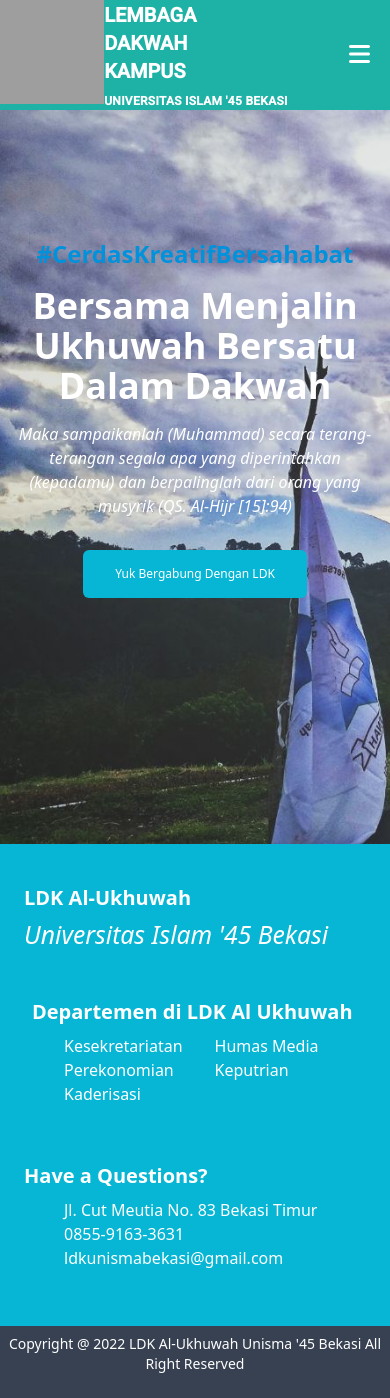
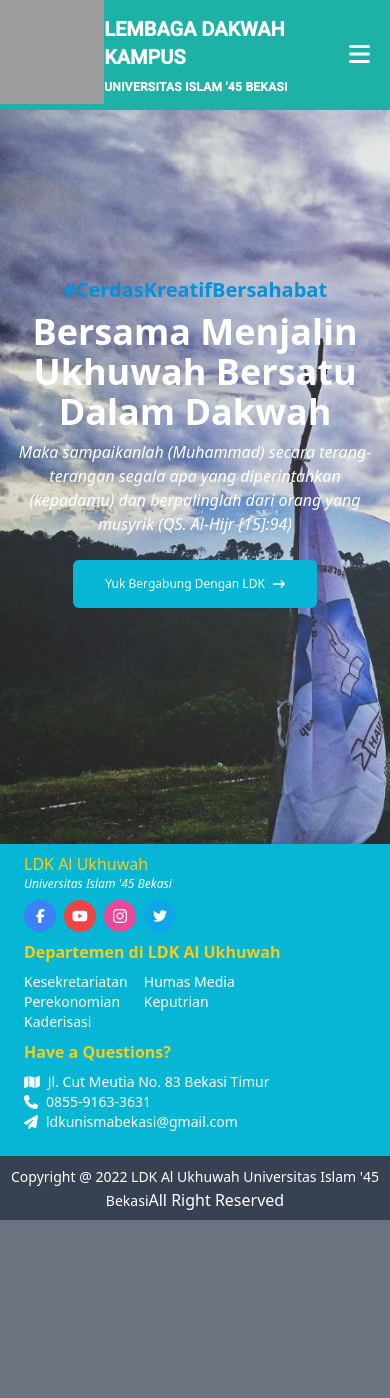
Before and after one commit to jayamiko/LDK-AlUkhuwah-Website, a Next.js app: page / in a window 390 px wide. After the commit the page ends 1220 px from the top, so only its background shows below. Built offline with nearby package versions, Linux system fonts and the light colour scheme; grey boxes are pictures that could not be loaded; a web font is replaced by a local one.

Commit message:
Fix Footer Responsive and fixed UI Hero

```diff
--- a/components/MediaSosial/MediaSosial.jsx
+++ b/components/MediaSosial/MediaSosial.jsx
@@ -6,35 +6,35 @@ function MediaSosial() {
   return (
     <div className="flex my-auto w-60 space-x-2">
     <a href="https://web.facebook.com/ldkunisma.bekasi?_rdc=1&_rdr/"
-        className="flex items-center justify-center rounded-full w-12 h-12 bg-blue-500 hover:scale-110"
+        className="flex items-center justify-center hover:brightness-110 rounded-full w-8 h-8 md:w-9 md:h-9 lg:w-10 lg:h-10 xl:w-11 xl:h-11 bg-blue-500 hover:scale-110"
     >
         <FontAwesomeIcon
         icon={faFacebookF}
-        className="text-white text-2xl"
+        className="text-white text-sm md:text-base xl:text-xl"
         ></FontAwesomeIcon>
     </a>
     <a href="https://www.youtube.com/channel/UCkpwGcpCbk2893j5qFyxePA"
-        className="flex items-center justify-center rounded-full w-12 h-12 bg-red-500 hover:scale-110"
+        className="flex items-center justify-center hover:brightness-110 rounded-full w-8 h-8 md:w-9 md:h-9 lg:w-10 lg:h-10 xl:w-11 xl:h-11 bg-red-500 hover:scale-110"
     >
         <FontAwesomeIcon
             icon={faYoutube}
-            className="text-white text-2xl"
+            className="text-white text-sm md:text-base xl:text-xl"
         ></FontAwesomeIcon>
     </a>
     <a href="https://www.instagram.com/ldkunisma45bekasi/"
-        className="flex items-center justify-center rounded-full w-12 h-12 bg-pink-500 hover:scale-110"
+        className="flex items-center justify-center hover:brightness-110 rounded-full w-8 h-8 md:w-9 md:h-9 lg:w-10 lg:h-10 xl:w-11 xl:h-11 bg-pink-500 hover:scale-110"
     >
         <FontAwesomeIcon
         icon={faInstagram}
-        className="text-white text-3xl"
+        className="text-white text-base md:text-lg xl:text-2xl"
         ></FontAwesomeIcon>
     </a>
     <a href="https://twitter.com/ldk_unisma45"
-        className="flex items-center justify-center rounded-full w-12 h-12 bg-sky-500 hover:scale-110"
+        className="flex items-center justify-center hover:brightness-110 rounded-full w-8 h-8 md:w-9 md:h-9 lg:w-10 lg:h-10 xl:w-11 xl:h-11 bg-sky-500 hover:scale-110"
     >
         <FontAwesomeIcon
         icon={faTwitter}
-        className="text-white text-2xl"
+        className="text-white text-sm md:text-base xl:text-xl"
         ></FontAwesomeIcon>
     </a>
     </div>
--- a/components/layout/Footer/Footer.jsx
+++ b/components/layout/Footer/Footer.jsx
@@ -1,64 +1,46 @@
 import React from "react";
-import styles from "./Footer.module.css";
+import { alUkhuwah, kampus, emailLDK } from '../../../pages/_app'
+import MediaSosial from "../../MediaSosial/MediaSosial";
+import { FontAwesomeIcon } from "@fortawesome/react-fontawesome";
+import {faMap, faPaperPlane, faPhone} from "@fortawesome/free-solid-svg-icons";
 
 const Footer = () => {
   return (
     <>
-      <footer className="bg-cyan-500">
-        <div className="container mx-auto flex flex-col space-y-10 sm:spce-y-0 sm:flex-row py-10 px-4 sm:px-0">
-          <div className="box logo w-full sm:w-1/3">
-            <h2 className="text-xl font-bold w-fit text-white">
-              LDK Al-Ukhuwah
+      <footer className="bg-cyan-500 relative z-50">
+        <div className="container mx-auto flex flex-col sm:flex-row space-y-2 md:space-y-0 py-2 px-4 sm:px-0">
+          <div className="w-full sm:w-1/3 flex flex-col">
+            <h2 className="font-semi-bold m-0 text-base md:text-lg xl:text-xl text-yellow-400">
+              {alUkhuwah}
             </h2>
-            <h2 className="italic font-medium w-fit text-white md:text-lg xl:text-xl">
-              Universitas Islam {"'"}45 Bekasi
+            <h2 className="italic font-medium text-white text-xs sm:text-sm xl:text-base">
+              {kampus}
             </h2>
 
-            <div className="social flex my-auto">
-              <a href="https://web.facebook.com/ldkunisma.bekasi?_rdc=1&_rdr/">
-                <i
-                  className={`fab fa-facebook-f ${styles.icon} bg-blue-500 hover:text-blue-500`}
-                ></i>
-              </a>
-              <a href="https://www.instagram.com/ldkunisma45bekasi/">
-                <i
-                  className={`fab fa-instagram ${styles.icon} bg-pink-500 hover:text-pink-500`}
-                ></i>
-              </a>
-              <a href="https://twitter.com/ldk_unisma45">
-                <i
-                  className={`fab fa-twitter ${styles.icon} bg-cyan-400 hover:text-cyan-400`}
-                ></i>
-              </a>
-              <a href="https://www.youtube.com/channel/UCkpwGcpCbk2893j5qFyxePA">
-                <i
-                  className={`fab fa-youtube ${styles.icon} bg-red-500 hover:text-red-500`}
-                ></i>
-              </a>
-            </div>
+            <MediaSosial />
           </div>
 
-          <div className="w-full sm:w-1/3 text-white px-2 md:text-lg xl:text-xl">
-            <h2 className="text-xl font-semibold">
-              Departemen di LDK Al Ukhuwah
+          <div className="w-full sm:w-1/3 p-0 text-white">
+            <h2 className="font-semibold text-base md:text-lg xl:text-xl text-yellow-400">
+              Departemen di {alUkhuwah}
             </h2>
-            <ul className="flex sm:flex-col space-x-8 sm:space-x-0">
+            <ul className="flex m-0 sm:flex-col text-sm space-x-4 md:space-x-0 hover:text-slate-200 hover:font-semibold p-0">
               <div>
-                <li className="m-0 cursor-pointer hover:text-slate-200 hover:font-semibold">
+                <li className="m-0 cursor-pointer ">
                   Kesekretariatan
                 </li>
-                <li className="m-0 cursor-pointer hover:text-slate-200 hover:font-semibold">
+                <li className="m-0 cursor-pointer">
                   Perekonomian
                 </li>
-                <li className="m-0 cursor-pointer hover:text-slate-200 hover:font-semibold">
+                <li className="m-0 cursor-pointer">
                   Kaderisasi
                 </li>
               </div>
               <div>
-                <li className="m-0 cursor-pointer hover:text-slate-200 hover:font-semibold">
+                <li className="m-0 cursor-pointer">
                   Humas Media
                 </li>
-                <li className="m-0 cursor-pointer hover:text-slate-200 hover:font-semibold">
+                <li className="m-0 cursor-pointer">
                   Keputrian
                 </li>
               </div>
@@ -66,28 +48,39 @@ const Footer = () => {
           </div>
 
           <div className="w-full sm:w-1/3 text-white">
-            <h2 className="text-xl font-semibold">Have a Questions?</h2>
-            <ul className="list-outside md:text-lg xl:text-xl">
+            <h2 className="font-semibold text-base md:text-lg xl:text-xl text-yellow-400">Have a Questions?</h2>
+            <ul className="list-outside p-0 text-sm">
               <li>
-                <i className="fa fa-map mr-2"></i>
+                <FontAwesomeIcon
+                  icon={faMap}
+                  className="text-white mr-2"
+                ></FontAwesomeIcon>
                 Jl. Cut Meutia No. 83 Bekasi Timur
               </li>
               <li>
-                <i className="fa fa-phone-alt mr-2"></i>
+                <FontAwesomeIcon
+                  icon={faPhone}
+                  className="text-white mr-2"
+                ></FontAwesomeIcon>
                 0855-9163-3631
               </li>
               <li>
-                <i className="fa fa-paper-plane mr-2"></i>
-                ldkunismabekasi@gmail.com
+                <FontAwesomeIcon
+                  icon={faPaperPlane}
+                  className="text-white mr-2"
+                ></FontAwesomeIcon>
+                {emailLDK}
               </li>
             </ul>
           </div>
         </div>
         <div className="text-center text-white bg-gray-700 py-2">
-          <p className="text-sm sm:text-base">
-            Copyright @ 2022 LDK Al-Ukhuwah Unisma {"'"}45 Bekasi All Right
-            Reserved
-          </p>
+          <span className="text-sm sm:text-base">
+            Copyright @ 2022 {alUkhuwah} {kampus}
+          </span>
+          <span>
+            All Right Reserved
+          </span>
         </div>
       </footer>
     </>
--- a/components/layout/Header/Head.jsx
+++ b/components/layout/Header/Head.jsx
@@ -24,7 +24,7 @@ const Head = () => {
         </Link>
         <div className="w-full flex justify-between">
           <div className="flex flex-col my-auto">
-            <h1 className="font-titan uppercase lg:text-3xl xl:text-5xl leading-8 xl:leading-6">{UKM}</h1>
+            <h1 className="font-titan uppercase lg:text-3xl xl:text-4xl leading-8 xl:leading-6">{UKM}</h1>
             <span className="font-edu tracking-wide text-xl">{kampus}</span>
           </div>
 
--- a/components/layout/Header/Header.jsx
+++ b/components/layout/Header/Header.jsx
@@ -3,7 +3,7 @@ import Link from 'next/link'
 import Head from "./Head";
 import { UKM, kampus} from '../../../pages/_app'
 import { FontAwesomeIcon } from "@fortawesome/react-fontawesome";
-import {faTimes, faBars} from "@fortawesome/free-solid-svg-icons"
+import {faTimes, faBars} from "@fortawesome/free-solid-svg-icons";
 import styles from "./Header.module.css";
 import Image from "next/image";
 
@@ -14,7 +14,7 @@ const Header = () => {
     <div className="flex flex-col-reverse md:flex-col absolute md:px-4 lg:mx-0 w-full z-50">
       <Head />
       <header
-        className={`${styles.bgHeader} w-full lg:inline lg:container mx-auto items-center m-0 overflow-hidden md:rounded-3xl`}
+        className={`${styles.bgHeader} w-full md:inline md:container mx-auto items-center m-0 overflow-hidden md:rounded-3xl`}
       >
         <nav className={click ? "flex" : "flex justify-between items-center"}>
           <ul
@@ -70,10 +70,10 @@ const Header = () => {
               </Link>
               <div className="w-full justify-between">
                 <div className="flex flex-col my-auto uppercase">
-                  <h4 className="font-roboto text-xl sm:text-2xl md:text-3xl xl:text-4xl w-4/6 sm:w-full font-bold">
+                  <h4 className="font-roboto text-xl sm:text-2xl md:text-3xl 2xl:text-4xl w-5/6 sm:w-full font-bold">
                     {UKM}
                   </h4>
-                  <span className="text-xs sm:text-sm font-edu font-bold tracking-wide md:text-base">
+                  <span className="text-xs sm:text-sm md:text-base font-edu font-bold tracking-wide">
                     {kampus}
                   </span>
                 </div>
@@ -95,7 +95,7 @@ const Header = () => {
               </Link>
               <div className="w-full flex justify-between">
                 <div className="flex flex-col my-auto uppercase">
-                  <h4 className="text-xl w-full sm:text-3xl sm:w-full md:text-6xl font-bold">
+                  <h4 className="text-xl w-full sm:text-3xl sm:w-full md:text-4xl lg:text-5xl font-bold">
                     {UKM}
                   </h4>
                   <span className="text-xs sm:text-sm font-edu font-bold tracking-wide md:text-base">
@@ -105,7 +105,7 @@ const Header = () => {
               </div>
             </div>
             <ul
-              className={click ? `${styles.mobileNav} space-y-2` : "flex border md:hidden"}
+              className={click ? `${styles.mobileNav} space-y-2` : "flex md:hidden"}
               onClick={() => setClick(false)}
             >
             <li>
--- a/components/layout/Header/Header.module.css
+++ b/components/layout/Header/Header.module.css
@@ -7,7 +7,7 @@
 .linkMenu {
   color: #FFF;
   text-shadow: 1px 1px rgb(8 145 178);
-  font-size: 18px;
+  font-size: 16px;
   text-decoration: none;
   letter-spacing : 0.2px
 }
--- a/pages/_app.js
+++ b/pages/_app.js
@@ -5,7 +5,9 @@ import Footer from '../components/layout/Footer/Footer'
 import "@fortawesome/fontawesome-svg-core/styles.css";
 
 export const UKM = 'Lembaga Dakwah Kampus'
+export const alUkhuwah = "LDK Al Ukhuwah"
 export const kampus = "Universitas Islam '45 Bekasi"
+export const emailLDK = "ldkunismabekasi@gmail.com"
 
 function MyApp({ Component, pageProps }) {
   return (
--- a/pages/index.js
+++ b/pages/index.js
@@ -1,3 +1,5 @@
+import { FontAwesomeIcon } from "@fortawesome/react-fontawesome";
+import { faLongArrowRight } from "@fortawesome/free-solid-svg-icons"
 
 const HomePage = () => {
   return (
@@ -6,22 +8,25 @@ const HomePage = () => {
       </section>
       <div className="relative h-screen flex container z-20 md:pt-44 w-full">
         <div className="grid grid-cols-1 my-auto">
-          <div id="heading" className="text-white w-full md:w-4/5 lg:w-2/3 mx-auto">
-            <h2 className="text-sky-600 brightness-110 font-semibold text-2xl text-center">
+          <div id="heading" className="text-white w-full mt-5 md:w-4/5 lg:w-2/3 mx-auto">
+            <h2 className="text-sky-600 brightness-110 font-semibold text-xl text-center">
               #CerdasKreatifBersahabat
             </h2>
-            <h2 className="text-center py-2 w-full font-extrabold text-4xl sm:text-4xl xl:text-6xl">
+            <h2 className="text-center w-full font-extrabold text-4xl sm:text-4xl xl:text-5xl">
               Bersama Menjalin Ukhuwah Bersatu Dalam Dakwah
             </h2>
-            <p className="text-white font-extralight italic w-full mx-auto text-base md:text-lg xl:text-xl text-center">
+            <p className="text-white font-extralight italic w-full mx-auto text-base md:text-lg 2xl:text-xl text-center">
               Maka sampaikanlah (Muhammad) secara terang-terangan segala apa
               yang diperintahkan (kepadamu) dan berpalinglah dari orang yang
               musyrik (QS. Al-Hijr [15]:94)
             </p>
-            <div className="mt-4 space-x-2 w-full md:w-3/4 mx-auto flex justify-center flex-wrap items-center text-center">
+            <div className="w-full md:w-3/4 mx-auto flex justify-center flex-wrap items-center text-center">
               <button className="bg-cyan-500 my-2 text-xs md:text-base py-3 cursor-pointer px-8 hover:scale-105 rounded-md max-w-sm">
-                Yuk Bergabung Dengan LDK{" "}
-                <i className="fa fa-long-arrow-alt-right"></i>
+                Yuk Bergabung Dengan LDK
+                <FontAwesomeIcon
+                  icon={faLongArrowRight}
+                  className="text-white ml-2"
+                  ></FontAwesomeIcon>
               </button>
             </div>
           </div>
```
